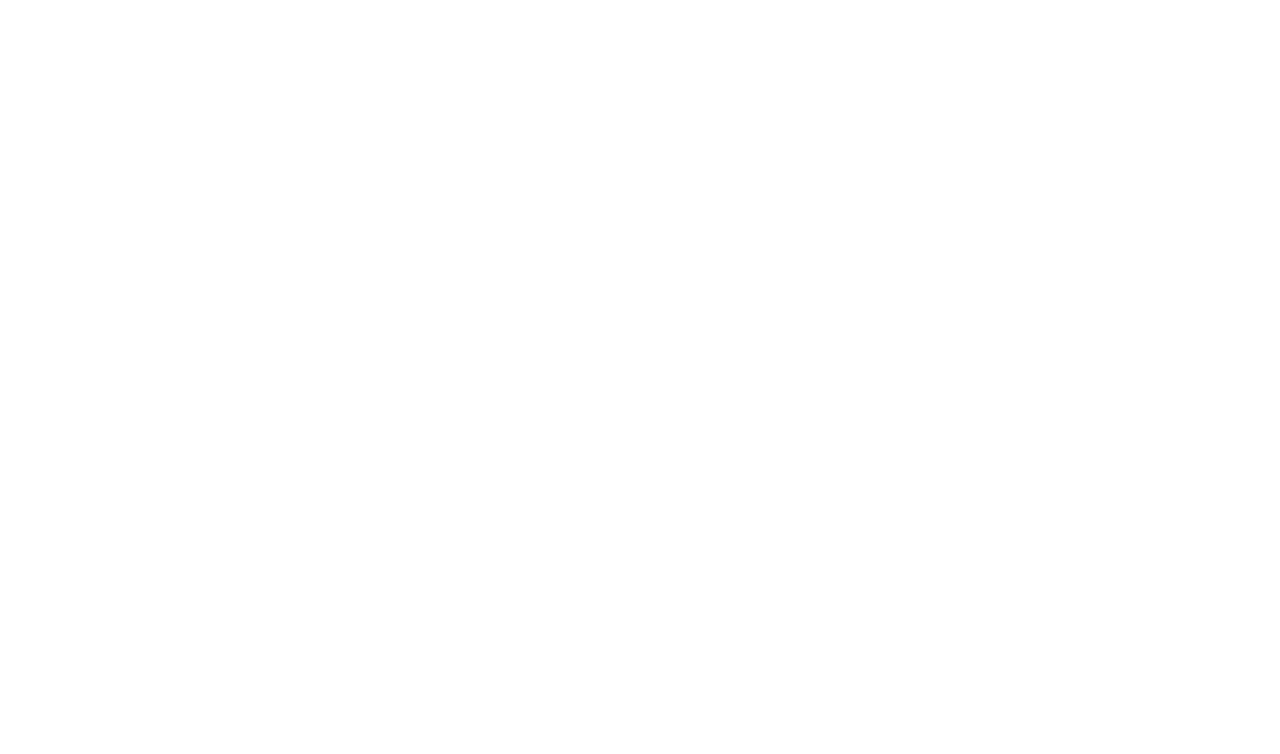
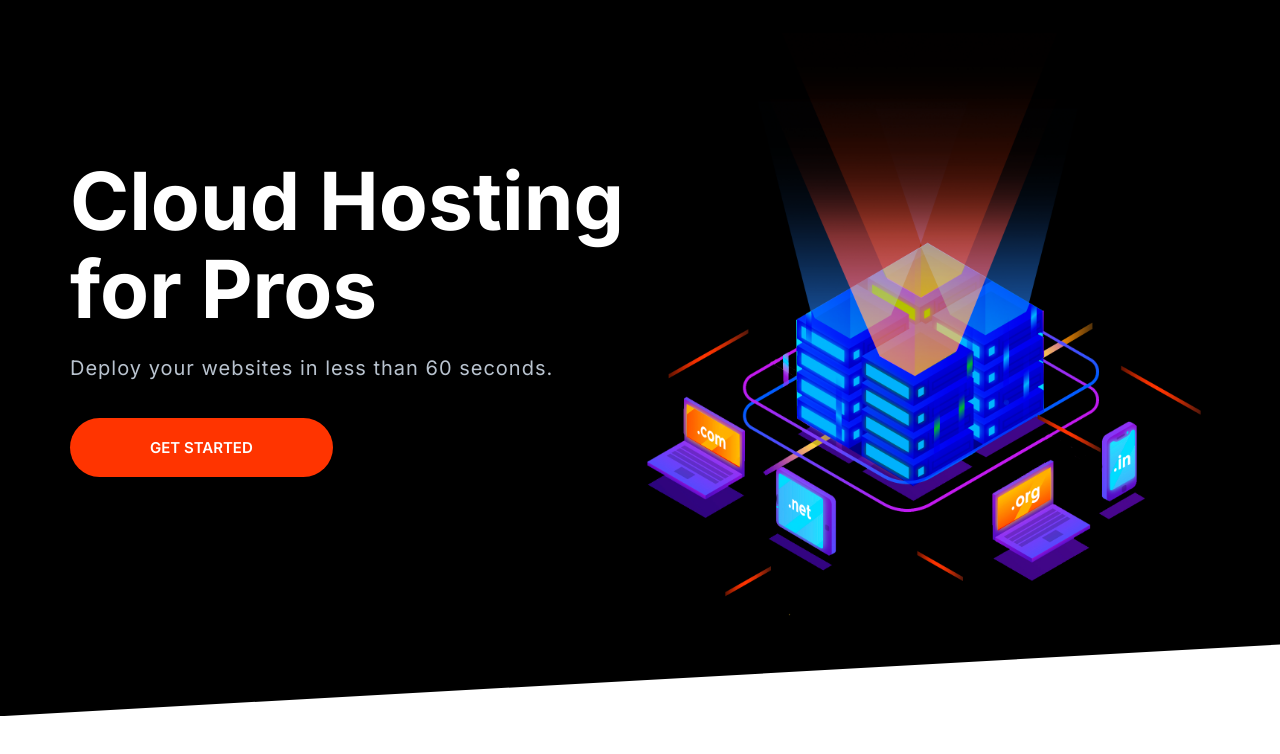
Before and after one commit to Frostexists/frostify, a plain HTML site: page index.html in a window 1280 px wide. Drawn offline with Linux system fonts and the light colour scheme.

Commit message:
build the black hero component

```diff
--- a/css/styles.css
+++ b/css/styles.css
@@ -26,11 +26,13 @@ body {
     color: var(--color-body);
     font-size: 2.4rem;
     line-height: 1.5;
+    margin: 0;
 }
 
 h1, h2, h3 {
     color: var(---color-headings);
     margin-bottom: 1rem;
+    line-height: 1.1;
 }
 
 h1 {
@@ -602,11 +604,11 @@ a {
     color: #fff;
 }
 
-.box--skewed-right {
+.block--skewed-right {
     padding-bottom: calc(var(--padding-vertical) + 4rem );
     clip-path: polygon(0% 0%, 100% 0%, 100% 100%, 0% 80%);
 }
-.box--skewed-left {
+.block--skewed-left {
     padding-bottom: calc(var(--padding-vertical) + 4rem );
     clip-path: polygon(0% 0%, 100% 0%, 100% 80%, 0% 100%);
 }
@@ -673,3 +675,32 @@ a {
         border: 0
     }
 }
+
+/* Hero */
+
+.hero {
+    clip-path: polygon(0% 0%, 100% 0%, 100% 90%, 0% 100%);
+}
+
+.hero__tagline {
+    font-size: 2rem;
+    color: #b9c3cf;
+    letter-spacing: 1px;
+    margin: 2rem 0 5rem;
+}
+
+.hero__image {
+    width: 100%;
+}
+
+@media screen and (min-width: 768px) {
+
+    .hero {
+        padding-top: 0;
+    }
+
+    .hero__content {
+        text-align: left;
+        align-self: center;
+    }
+}
--- a/index.html
+++ b/index.html
@@ -12,6 +12,16 @@
     <link rel="stylesheet" href="css/styles.css">
 </head>
 <body>
-<script src="js/main.js"></script>
+    <section class="block block--dark block--skewed-left hero">
+        <div class="container grid grid--1x2">
+            <header class="block__header hero__content">
+                <h1 class="block__heading">Cloud Hosting for Pros</h1>
+                <p class="hero__tagline">Deploy your websites in less than 60 seconds.</p>
+                <a href="" class="btn btn--accent btn--stretched">Get Started</a>
+            </header>
+            <img class="hero__image" src="images/banner.png" alt="">
+        </div>
+    </section>
+    <script src="js/main.js"></script>
 </body>
 </html>
```
Also changed, not shown: components/hero.html (added, +10 -0 lines), copy.html (+10 -0 lines), images/banner.png (added).
